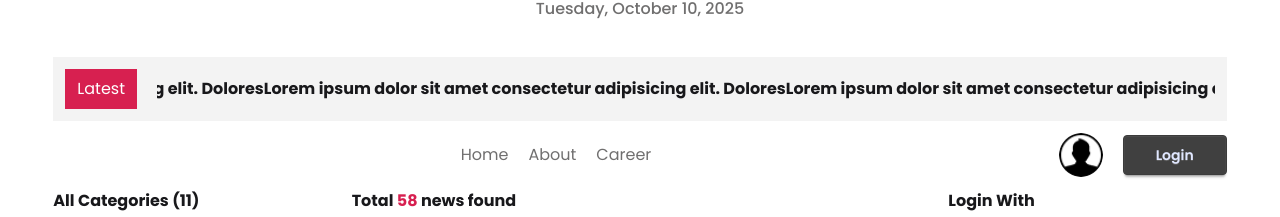
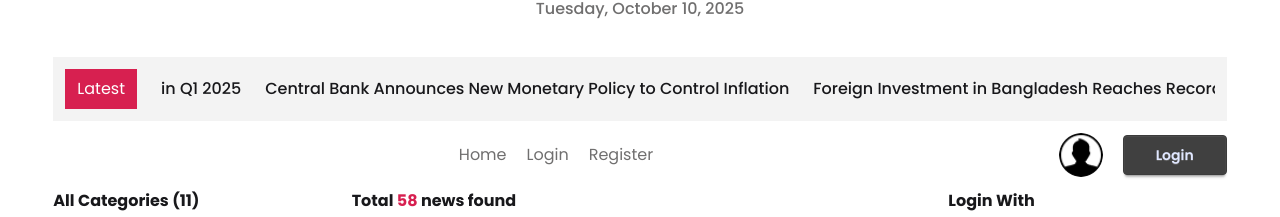
Before and after one commit to Mostafiz002/dragon-news, a React (Vite) app: page /category/0 in a window 1280 px wide. Shown: the part 121-338 px from the top of the page. Built offline with nearby package versions, Linux system fonts and the light colour scheme; no server answers.

Commit message:
added loader, update profile and handle redirects

```diff
--- a/src/Components/LatestNews.jsx
+++ b/src/Components/LatestNews.jsx
@@ -1,13 +1,24 @@
-import React from "react";
+import React, { useEffect, useState } from "react";
 import Marquee from "react-fast-marquee";
 
 const LatestNews = () => {
+  const [data, setData] = useState([]);
+
+  useEffect(() => {
+    fetch("../public/news.json")
+      .then((res) => res.json())
+      .then((data) => setData(data));
+  }, []);
   return (
     <div className="flex gap-5 items-center bg-base-200 p-3">
       <p className="text-base-100 bg-secondary px-3 py-2">Latest</p>
       <Marquee className="flex gap-6" pauseOnHover={true} speed={60}>
-        {" "}
-        <p className="font-bold">
+        {data.map((d, i) => (
+          <p key={i} className="font-medium mx-3">
+            {d.title}
+          </p>
+        ))}
+        {/* <p className="font-bold">
           Lorem ipsum dolor sit amet consectetur adipisicing elit. Dolores{" "}
         </p>
         <p className="font-bold">
@@ -15,7 +26,7 @@ const LatestNews = () => {
         </p>
         <p className="font-bold">
           Lorem ipsum dolor sit amet consectetur adipisicing elit. Dolores{" "}
-        </p>
+        </p> */}
       </Marquee>
     </div>
   );
--- a/src/Components/Loading.jsx
+++ b/src/Components/Loading.jsx
@@ -1,11 +1,11 @@
-import React from 'react';
+import React from "react";
 
 const Loading = () => {
-    return (
-        <div className='min-h-screen flex items-center justify-center'>
-            <span className="loading loading-dots loading-xl"></span>
-        </div>
-    );
+  return (
+    <div className="min-h-screen flex items-center justify-center">
+      <span className="loading loading-bars loading-xl"></span>
+    </div>
+  );
 };
 
 export default Loading;
--- a/src/Components/NavBar.jsx
+++ b/src/Components/NavBar.jsx
@@ -16,8 +16,8 @@ const NavBar = () => {
       <div></div>
       <div className="flex items-center gap-5 text-accent">
         <NavLink to="/">Home</NavLink>
-        <NavLink to="/about">About</NavLink>
-        <NavLink to="/career">Career</NavLink>
+        <NavLink to="/auth/login">Login</NavLink>
+        <NavLink to="/auth/register">Register</NavLink>
       </div>
       <div className="flex items-center gap-5">
         <img className="w-11 rounded-full" src={`${user?user.photoURL: userImg}`} alt="" />
--- a/src/Components/homeLayouts/LeftAside.jsx
+++ b/src/Components/homeLayouts/LeftAside.jsx
@@ -1,12 +1,13 @@
 import React, { Suspense } from "react";
 import Categories from "../Categories";
+import Loading from "../Loading";
 
 const LeftAside = () => {
   return (
     <div>
       <Suspense
         fallback={
-          <span className="loading loading-spinner text-secondary"></span>
+          <Loading/>
         }
       >
         {" "}
--- a/src/Firebase/firebase.config.js
+++ b/src/Firebase/firebase.config.js
@@ -5,12 +5,12 @@ import { initializeApp } from "firebase/app";
 
 // Your web app's Firebase configuration
 const firebaseConfig = {
-  apiKey: "AIzaSyAZBuYjK0HkCHDQp8x1scZrjWhPqaISj_w",
-  authDomain: "dragon-news-auth-9400e.firebaseapp.com",
-  projectId: "dragon-news-auth-9400e",
-  storageBucket: "dragon-news-auth-9400e.firebasestorage.app",
-  messagingSenderId: "440143789419",
-  appId: "1:440143789419:web:247773b9d25fcd763da02e",
+  apiKey: import.meta.env.VITE_FIREBASE_API_KEY,
+  authDomain: import.meta.env.VITE_FIREBASE_AUTH_DOMAIN,
+  projectId: import.meta.env.VITE_FIREBASE_PROJECT_ID,
+  storageBucket: import.meta.env.VITE_FIREBASE_STORAGE_BUCKET,
+  messagingSenderId: import.meta.env.VITE_FIREBASE_MESSAGING_SENDER_ID,
+  appId: import.meta.env.VITE_FIREBASE_APP_ID,
 };
 
 // Initialize Firebase
--- a/src/Layouts/HomeLayouts.jsx
+++ b/src/Layouts/HomeLayouts.jsx
@@ -5,8 +5,12 @@ import LatestNews from "../Components/LatestNews";
 import NavBar from "../Components/NavBar";
 import LeftAside from "../Components/homeLayouts/LeftAside";
 import RightAside from "../Components/homeLayouts/RightAside";
+import { useNavigation } from "react-router";
+import Loading from "../Components/Loading";
 
 const HomeLayouts = () => {
+  const { state } = useNavigation();
+
   return (
     <div>
       <header>
@@ -23,7 +27,7 @@ const HomeLayouts = () => {
           <LeftAside></LeftAside>
         </aside>
         <section className="col-span-6">
-          <Outlet></Outlet>
+          {state == "loading" ? <Loading /> : <Outlet></Outlet>}
         </section>
         <aside className="col-span-3 sticky top-5 h-fit">
           <RightAside></RightAside>
--- a/src/Pages/Register.jsx
+++ b/src/Pages/Register.jsx
@@ -12,7 +12,6 @@ const Register = () => {
     const email = e.target.email.value;
     const photo = e.target.photo.value;
     const password = e.target.password.value;
-    console.log(email, name, photo, password);
 
     createUser(email, password)
       .then((result) => {
--- a/src/Provider/AuthProvider.jsx
+++ b/src/Provider/AuthProvider.jsx
@@ -17,7 +17,6 @@ export const AuthContext = createContext();
 const AuthProvider = ({ children }) => {
   const [user, setUser] = useState(null);
   const [loading, setLoading] = useState(true);
-  console.log(user);
 
   const createUser = (email, password) => {
     setLoading(true);
--- a/src/Routes/router.jsx
+++ b/src/Routes/router.jsx
@@ -7,6 +7,7 @@ import Register from "../Pages/Register";
 import AuthLayout from "../Layouts/AuthLayout";
 import NewsDetails from "../Pages/NewsDetails";
 import PrivateRoute from "../Provider/PrivateRoute";
+import Loading from "../Components/Loading";
 
 const router = createBrowserRouter([
   {
@@ -18,6 +19,7 @@ const router = createBrowserRouter([
         path: "/category/:id",
         element: <CategoryNews />,
         loader: () => fetch("../news.json"),
+        hydrateFallbackElement: <Loading />,
       },
     ],
   },
@@ -43,6 +45,7 @@ const router = createBrowserRouter([
       </PrivateRoute>
     ),
     loader: () => fetch("../news.json"),
+    hydrateFallbackElement: <Loading />,
   },
   {
     path: "/*",
```
Also changed, not shown: firebase.json (added), 1 other file (tests, documents, lock files or other folders).
